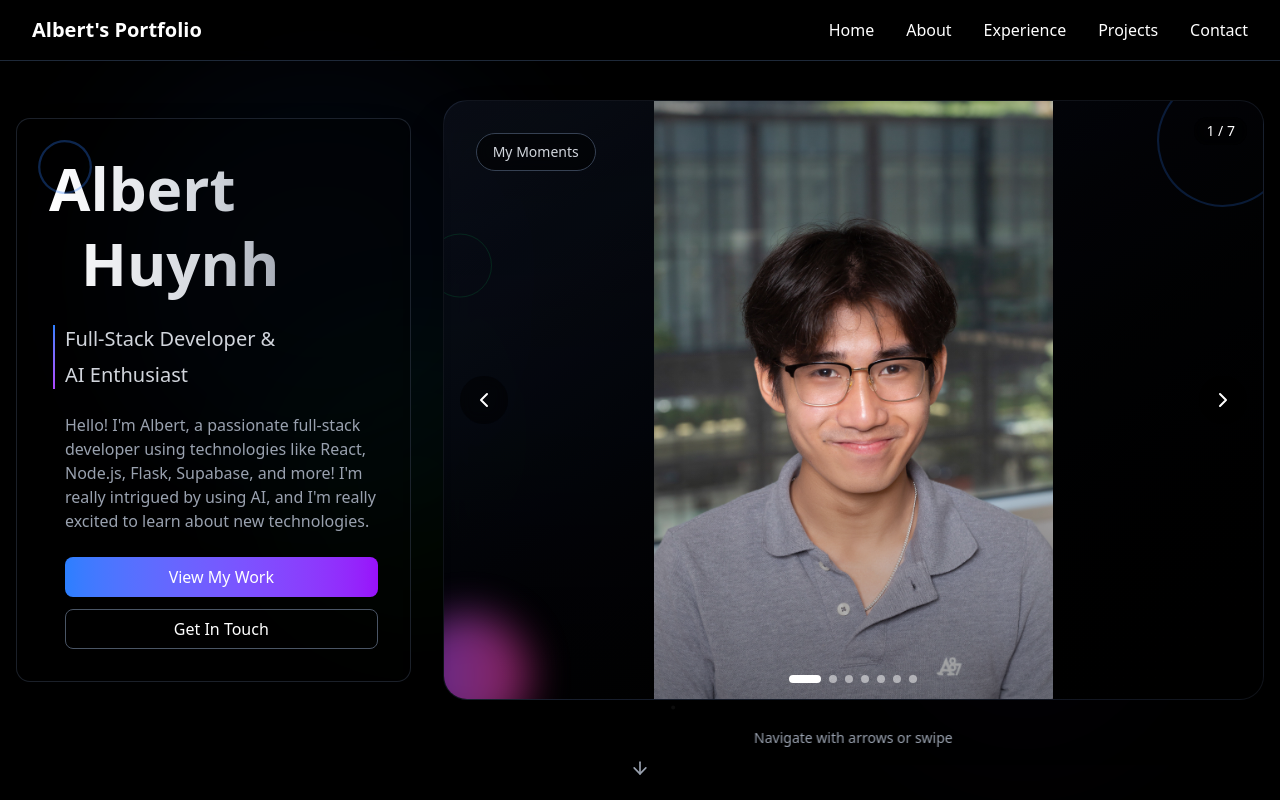
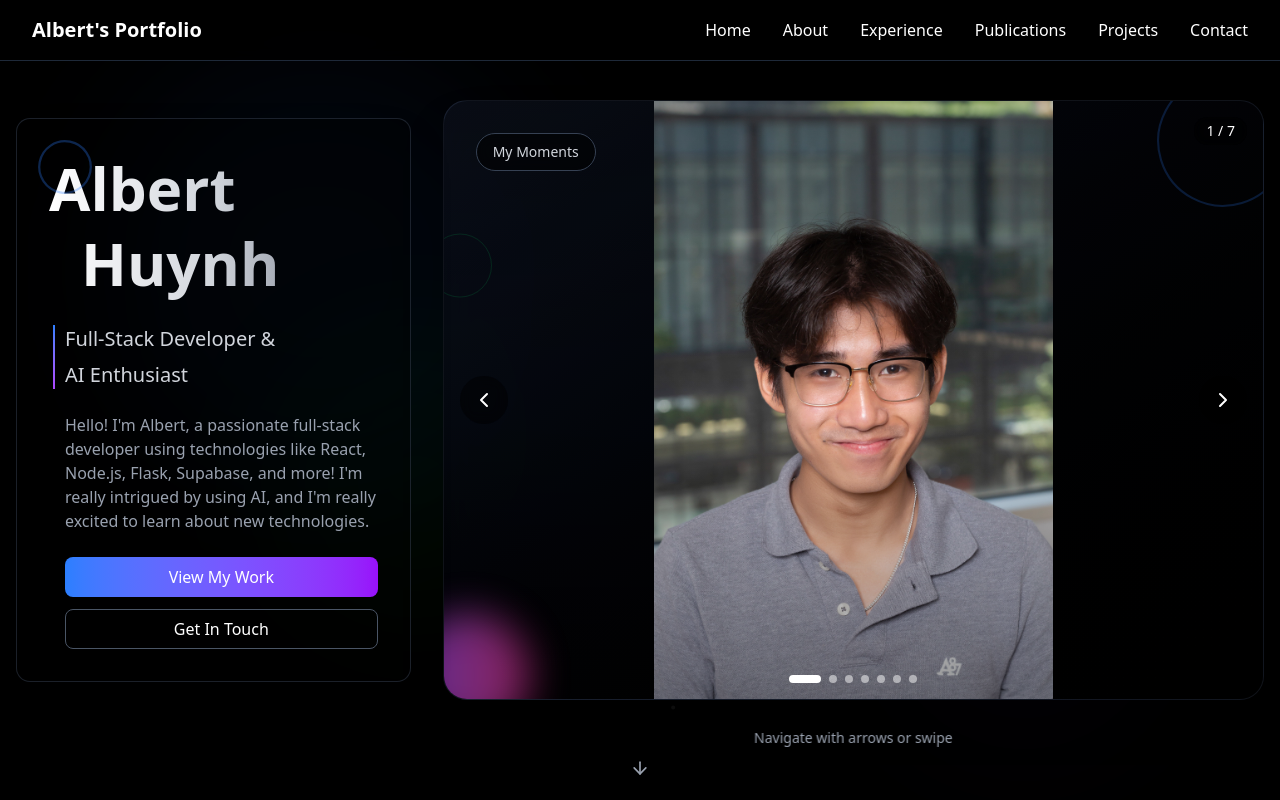
Before and after one commit to albrthuynh/personal-portfolio, a React (Vite) app: page / in a window 1280 px wide. Shown: the top 800 px of the page. Built offline with nearby package versions, Linux system fonts and the light colour scheme.

Commit message:
updated loading screens, and anchors

```diff
--- a/src/LoadingScreen.tsx
+++ b/src/LoadingScreen.tsx
@@ -11,7 +11,7 @@ export default function LoadingScreen({ onLoadingComplete }: LoadingScreenProps)
             initial={{ opacity: 1 }}
             animate={{ opacity: 1 }}
             exit={{ opacity: 0 }}
-            transition={{ duration: 0.5, delay: 1 }}
+            transition={{ duration: 0.3, delay: 0.4 }}
             onAnimationComplete={onLoadingComplete}
         >
             {/* Animated background gradients */}
@@ -53,7 +53,7 @@ export default function LoadingScreen({ onLoadingComplete }: LoadingScreenProps)
                 <motion.div
                     initial={{ opacity: 0, y: 20 }}
                     animate={{ opacity: 1, y: 0 }}
-                    transition={{ duration: 0.6, delay: 0.1 }}
+                    transition={{ duration: 0.3, delay: 0.05 }}
                 >
                     <motion.h1
                         className="text-5xl md:text-7xl font-bold mb-4 bg-gradient-to-r from-white via-gray-300 to-gray-500 bg-clip-text text-transparent"
@@ -69,7 +69,7 @@ export default function LoadingScreen({ onLoadingComplete }: LoadingScreenProps)
                 <motion.div
                     initial={{ opacity: 0, y: 20 }}
                     animate={{ opacity: 1, y: 0 }}
-                    transition={{ duration: 0.6, delay: 0.3 }}
+                    transition={{ duration: 0.3, delay: 0.1 }}
                 >
                     <p className="text-xl md:text-2xl text-gray-400 mb-2">Portfolio</p>
                 </motion.div>
@@ -78,7 +78,7 @@ export default function LoadingScreen({ onLoadingComplete }: LoadingScreenProps)
                 <motion.div
                     initial={{ opacity: 0, scale: 0.9 }}
                     animate={{ opacity: 1, scale: 1 }}
-                    transition={{ duration: 0.6, delay: 0.5 }}
+                    transition={{ duration: 0.3, delay: 0.15 }}
                     className="mb-12"
                 >
                     <p className="text-lg md:text-xl text-gray-500">Software Engineer</p>
@@ -89,13 +89,13 @@ export default function LoadingScreen({ onLoadingComplete }: LoadingScreenProps)
                     className="w-64 h-1 bg-gray-800 rounded-full mx-auto overflow-hidden"
                     initial={{ opacity: 0 }}
                     animate={{ opacity: 1 }}
-                    transition={{ delay: 0.4 }}
+                    transition={{ delay: 0.2 }}
                 >
                     <motion.div
                         className="h-full bg-gradient-to-r from-blue-500 to-purple-600 rounded-full"
                         initial={{ width: "0%" }}
                         animate={{ width: "100%" }}
-                        transition={{ duration: 0.8, delay: 0.4, ease: "easeInOut" }}
+                        transition={{ duration: 0.4, delay: 0.2, ease: "easeInOut" }}
                     />
                 </motion.div>
 
--- a/src/portfolio.tsx
+++ b/src/portfolio.tsx
@@ -419,7 +419,7 @@ export default function Portfolio() {
                                 initial="hidden"
                                 animate={!isLoading ? "visible" : "hidden"}
                             >
-                                {['Home', 'About', 'Experience', 'Projects', 'Contact'].map((item) => (
+                                {['Home', 'About', 'Experience', 'Publications', 'Projects', 'Contact'].map((item) => (
                                     <motion.button
                                         key={item}
                                         variants={itemVariants}
@@ -488,7 +488,7 @@ export default function Portfolio() {
                                         initial="hidden"
                                         animate="visible"
                                     >
-                                        {['Home', 'About', 'Experience', 'Projects', 'Contact'].map((item) => (
+                                        {['Home', 'About', 'Experience', 'Publications', 'Projects', 'Contact'].map((item) => (
                                             <motion.button
                                                 key={item}
                                                 variants={itemVariants}
```
